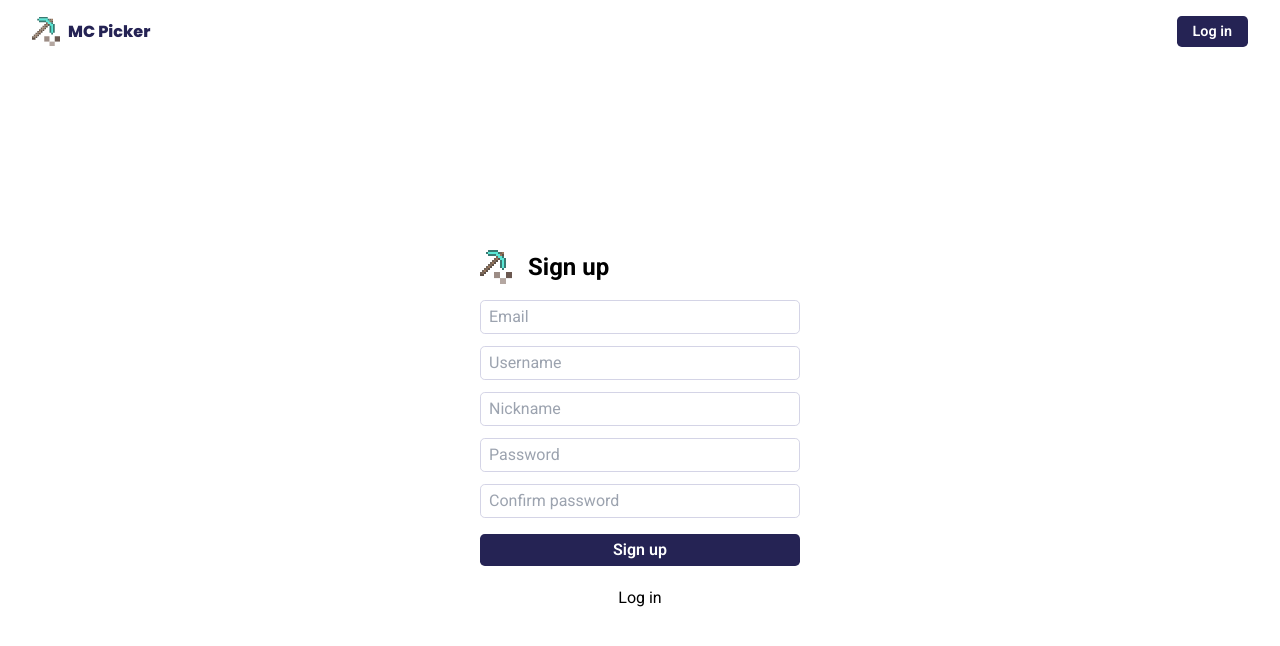
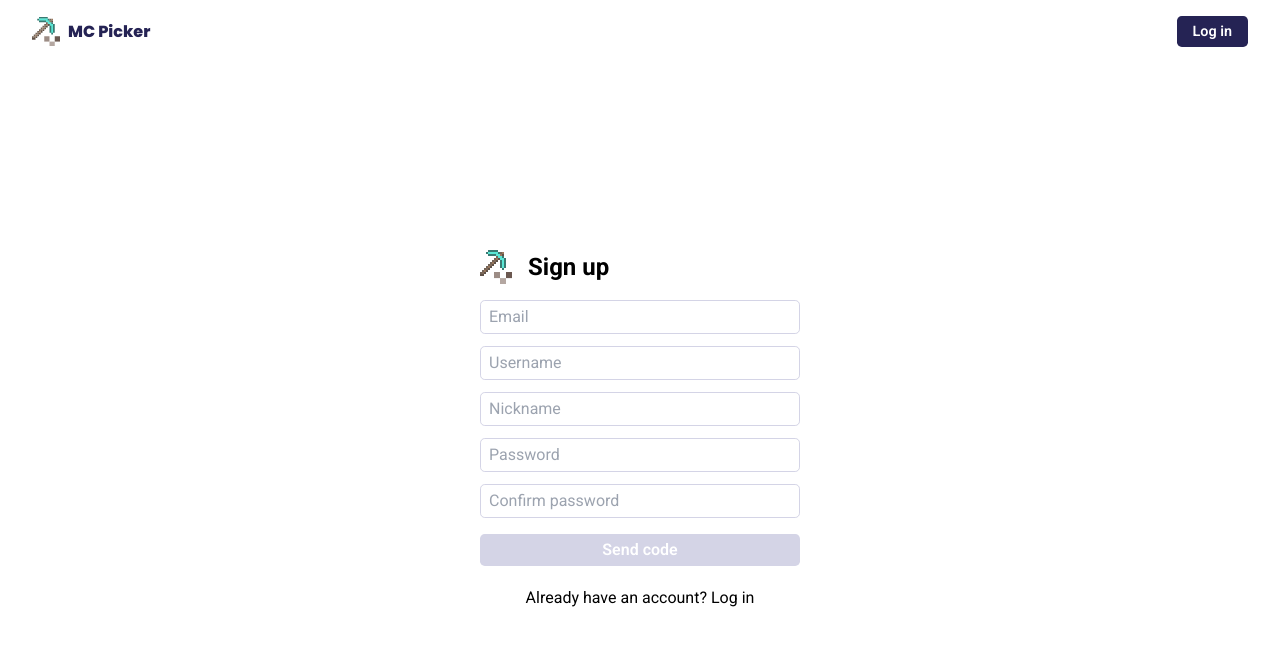
Before and after one commit to JunweiNotAvailable/mineplugin, a React (Create React App) app: page /signup in a window 1280 px wide. Shown: the top 646 px of the page. Built offline with nearby package versions, Linux system fonts and the light colour scheme; no server answers; what aws-amplify would draw is missing.

Commit message:
completed login form

```diff
--- a/src/App.css
+++ b/src/App.css
@@ -2,7 +2,7 @@
 
 :root {
   --main-color: #252354;
-  --main-color-hover: #2c2b5b;
+  --main-color-hover: #323161;
   --secondary-color: #d4d4e6;
 }
 body {
--- a/src/App.tsx
+++ b/src/App.tsx
@@ -31,6 +31,7 @@ function App() {
           {/* auth routes */}
           <Route path='/login' element={<Login {...appProps} />} />
           <Route path='/signup' element={<SignUp {...appProps} />} />
+          <Route path='/confirmsignup' element={<SignUp {...appProps} codeIsSent />} />
           <Route path='/forgetpassword' element={<ForgetPassword />} />
 
           {/* main routes */}
--- a/src/index.tsx
+++ b/src/index.tsx
@@ -3,7 +3,7 @@ import ReactDOM from 'react-dom/client';
 import App from './App';
 import './index.css';
 import { config } from './utils/Config';
-import { Amplify } from 'aws-amplify';
+import { Amplify } from 'aws-amplify'
 
 Amplify.configure({
   Auth: {
--- a/src/pages/auth/Login.tsx
+++ b/src/pages/auth/Login.tsx
@@ -1,4 +1,4 @@
-import React, { useState } from 'react'
+import React, { useEffect, useState } from 'react'
 import { AppProps } from '../../utils/Interfaces'
 import './style.css'
 import Logo from '../../asset/Logo';
@@ -13,6 +13,12 @@ const Login: React.FC<AppProps> = ({ user, setUser }) => {
   const [password, setPassword] = useState('');
   const [errorMessage, setErrorMessage] = useState('');
   const [loading, setLoading] = useState(false);
+  const [areValidInputs, setAreValidInputs] = useState(false);
+
+  // Check if inputs are vaild
+  useEffect(() => {
+    setAreValidInputs(username.length > 0 && password.length > 0);
+  }, [username, password]);
 
   // the login function
   const login = async () => {
@@ -45,8 +51,8 @@ const Login: React.FC<AppProps> = ({ user, setUser }) => {
           {errorMessage && <div className='mt-3 text-sm text-center text-red-400'>{errorMessage}</div>}
           <input placeholder='Username or Email' className='main-input mt-4' value={username} onInput={(e: React.ChangeEvent<HTMLInputElement>) => setUsername(e.target.value)} />
           <input placeholder='Password' type='password' className='main-input mt-3' value={password} onInput={(e: React.ChangeEvent<HTMLInputElement>) => setPassword(e.target.value)} />
-          <button className='main-button mt-4 py-1' onClick={login}>Log in</button>
-          <Link to={'/signup'} className='text-center mt-4 py-1 hover:text-primary-hover'>Sign up</Link>
+          <button className='main-button mt-4 py-1 disabled:bg-secondary' onClick={login} disabled={!areValidInputs}>Log in</button>
+          <Link to={'/signup'} className='text-center mt-4 py-1 hover:text-primary-hover'>Don't have account? Sign up</Link>
         </div>
       </div>
     </div>
--- a/src/pages/auth/SignUp.tsx
+++ b/src/pages/auth/SignUp.tsx
@@ -1,11 +1,16 @@
-import React, { useState } from 'react'
+import React, { useEffect, useState } from 'react'
 import { AppProps } from '../../utils/Interfaces'
-import { Link } from 'react-router-dom';
+import { Link, useNavigate } from 'react-router-dom';
 import Logo from '../../asset/Logo';
 import { Auth } from 'aws-amplify';
 
-const SignUp: React.FC<AppProps> = ({ user, setUser }) => {
+interface Props extends AppProps {
+  codeIsSent?: boolean
+}
 
+const SignUp: React.FC<Props> = ({ user, setUser, ...props }) => {
+
+  const navigate = useNavigate();
   const [email, setEmail] = useState('');
   const [username, setUsername] = useState('');
   const [nickname, setNickname] = useState('');
@@ -13,8 +18,22 @@ const SignUp: React.FC<AppProps> = ({ user, setUser }) => {
   const [password2, setPassword2] = useState('');
   const [code, setCode] = useState('');
   const [errorMessage, setErrorMessage] = useState('');
+
+  const [codeIsSent, setCodeIsSent] = useState(props.codeIsSent);
   const [isSending, setIsSending] = useState(false);
   const [isConfirming, setIsConfirming] = useState(false);
+  const [areValidInputs, setAreValidInputs] = useState(false);
+
+  // Check if inputs are vaild
+  useEffect(() => {
+    setAreValidInputs(
+      email.length > 0 &&
+      username.length > 0 &&
+      nickname.length > 0 &&
+      password1.length > 0 &&
+      password1 === password2
+    );
+  }, [email, username, nickname, password1, password2]);
 
   // The sign up function - send verification code
   const signUp = async () => {
@@ -28,6 +47,7 @@ const SignUp: React.FC<AppProps> = ({ user, setUser }) => {
           email: email
         }
       });
+      setCodeIsSent(true);
     } catch (err: any) {
       if (err.name === "UsernameExistsException") {
         setErrorMessage('Email or username existed');
@@ -44,13 +64,14 @@ const SignUp: React.FC<AppProps> = ({ user, setUser }) => {
    * Create a user and store to database
    * Go to the login page
    */
-  const confirmCode = async () => {
+  const confirmSignUp = async () => {
     setErrorMessage('');
     setIsConfirming(true);
     try {
       await Auth.confirmSignUp(username, code);
       // set up
       await setupUser();
+      navigate('/login');
     } catch (error) {
       setErrorMessage('Wrong verification code');
       console.log(error)
@@ -74,12 +95,15 @@ const SignUp: React.FC<AppProps> = ({ user, setUser }) => {
           </div>
           {errorMessage && <div className='mt-3 text-sm text-center text-red-400'>{errorMessage}</div>}
           <input placeholder='Email' className='main-input mt-4' value={email} onInput={(e: React.ChangeEvent<HTMLInputElement>) => setEmail(e.target.value)} />
-          <input placeholder='Username' className='main-input mt-3' value={username} onInput={(e: React.ChangeEvent<HTMLInputElement>) => setUsername(e.target.value)} />
-          <input placeholder='Nickname' className='main-input mt-3' value={nickname} onInput={(e: React.ChangeEvent<HTMLInputElement>) => setNickname(e.target.value)} />
-          <input placeholder='Password' type='password' className='main-input mt-3' value={password1} onInput={(e: React.ChangeEvent<HTMLInputElement>) => setPassword1(e.target.value)} />
-          <input placeholder='Confirm password' type='password' className='main-input mt-3' value={password2} onInput={(e: React.ChangeEvent<HTMLInputElement>) => setPassword2(e.target.value)} />
-          <button className='main-button mt-4 py-1' onClick={signUp}>Sign up</button>
-          <Link to={'/login'} className='text-center mt-4 py-1 hover:text-primary-hover'>Log in</Link>
+          {!codeIsSent && <>
+            <input placeholder='Username' className='main-input mt-3' value={username} onInput={(e: React.ChangeEvent<HTMLInputElement>) => setUsername(e.target.value)} />
+            <input placeholder='Nickname' className='main-input mt-3' value={nickname} onInput={(e: React.ChangeEvent<HTMLInputElement>) => setNickname(e.target.value)} />
+            <input placeholder='Password' type='password' className='main-input mt-3' value={password1} onInput={(e: React.ChangeEvent<HTMLInputElement>) => setPassword1(e.target.value)} />
+            <input placeholder='Confirm password' type='password' className='main-input mt-3' value={password2} onInput={(e: React.ChangeEvent<HTMLInputElement>) => setPassword2(e.target.value)} />
+          </>}
+          {codeIsSent && <input placeholder='Verification code' className='main-input mt-3' value={code} onInput={(e: React.ChangeEvent<HTMLInputElement>) => setCode(e.target.value)} />}
+          <button className='main-button mt-4 py-1 disabled:bg-secondary' onClick={codeIsSent ? confirmSignUp : signUp} disabled={(!codeIsSent && !areValidInputs)}>{codeIsSent ? 'Sign up' : 'Send code'}</button>
+          <Link to={'/login'} className='text-center mt-4 py-1 hover:text-primary-hover'>Already have an account? Log in</Link>
         </div>
       </div>
     </div>
--- a/tailwind.config.js
+++ b/tailwind.config.js
@@ -5,7 +5,7 @@ module.exports = {
     extend: {
       colors: {
         'primary': '#252354',
-        'primary-hover': '#2c2b5b',
+        'primary-hover': '#323161',
         'secondary': '#d4d4e6',
       }
     },
```
